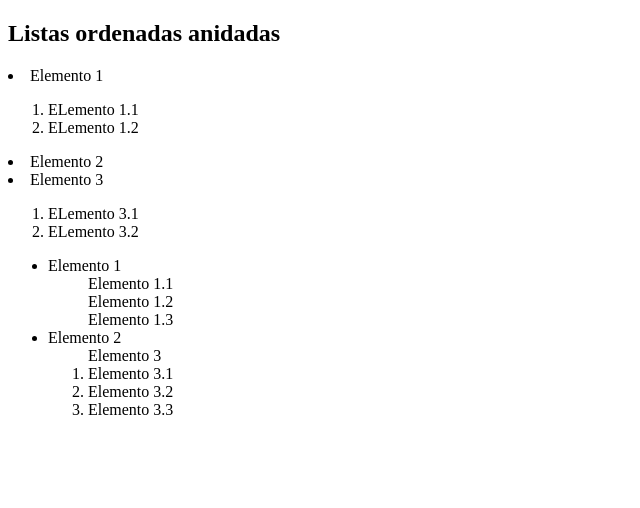
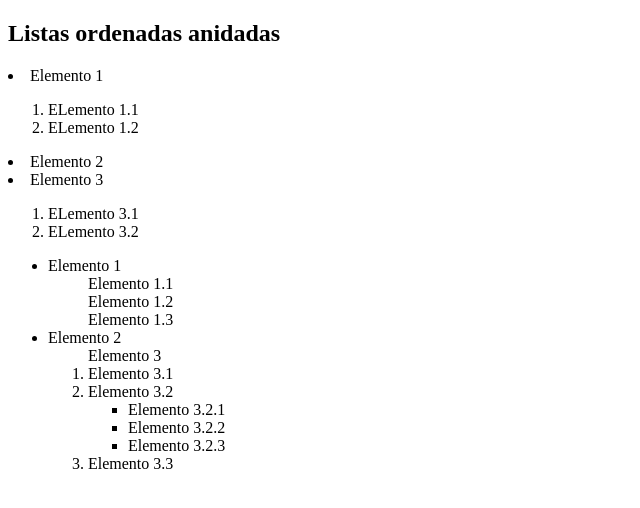
Before and after one commit to putrillaherrero/UT1DIW, a plain HTML site: page Sesión 4(23-09-2019)/Ejercicio3.html in a window 1280 px wide. Shown: the whole page, without its empty margins (0-640 px from the left). Drawn offline with Linux system fonts and the light colour scheme.

Commit message:
Version 1.1 de la Sesion 4. Incluye listas ordenadas y desordenadas a varios niveles.

```diff
--- a/Sesión 4(23-09-2019)/Ejercicio3.html
+++ b/Sesión 4(23-09-2019)/Ejercicio3.html
@@ -32,7 +32,11 @@
         <ol>Elemento 3
             <li>Elemento 3.1</li>
             <li>Elemento 3.2
-
+                <ul>
+                    <li>Elemento 3.2.1</li>
+                    <li>Elemento 3.2.2</li>
+                    <li>Elemento 3.2.3</li>
+                </ul>
             </li>
             <li>Elemento 3.3</li>
         </ol>
```
